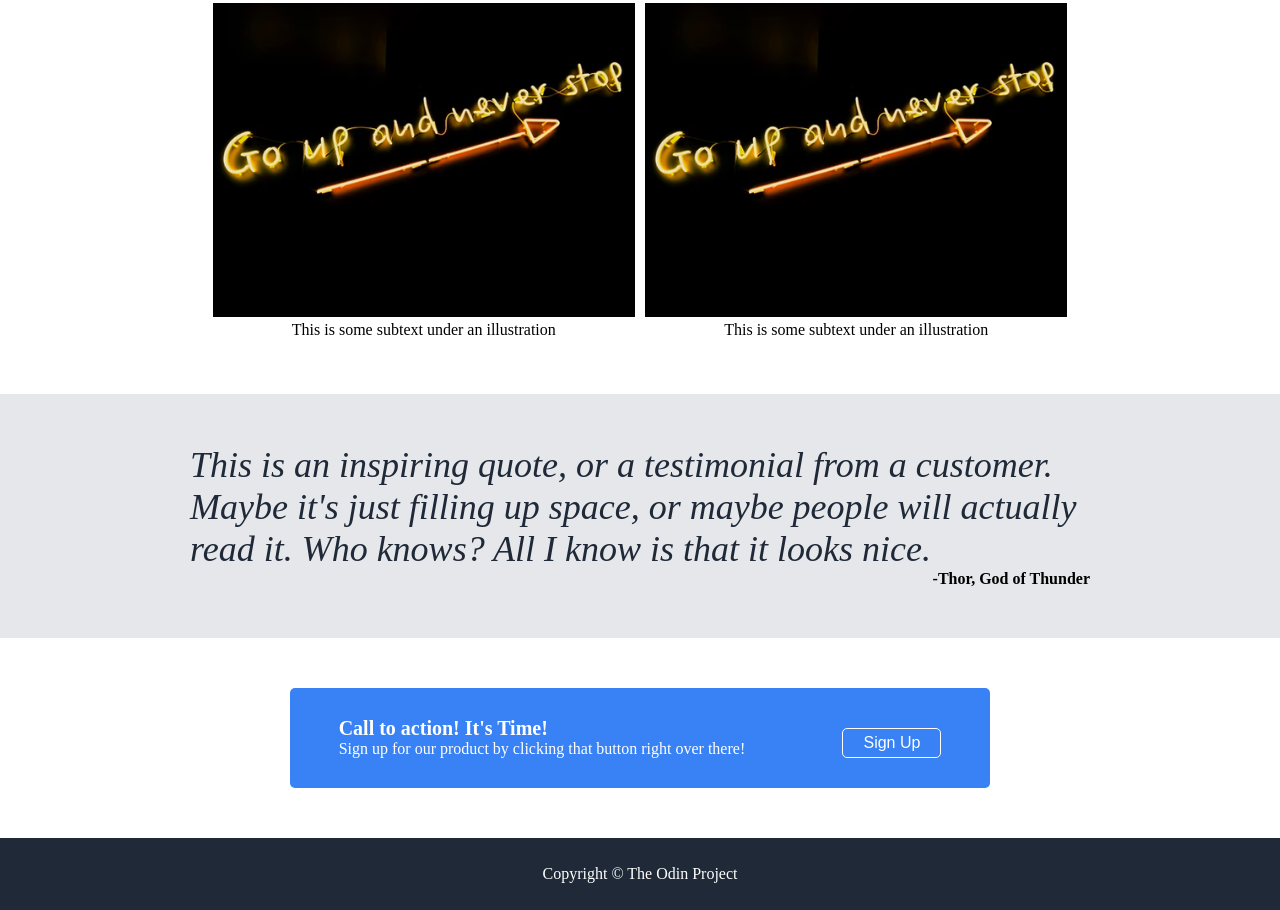
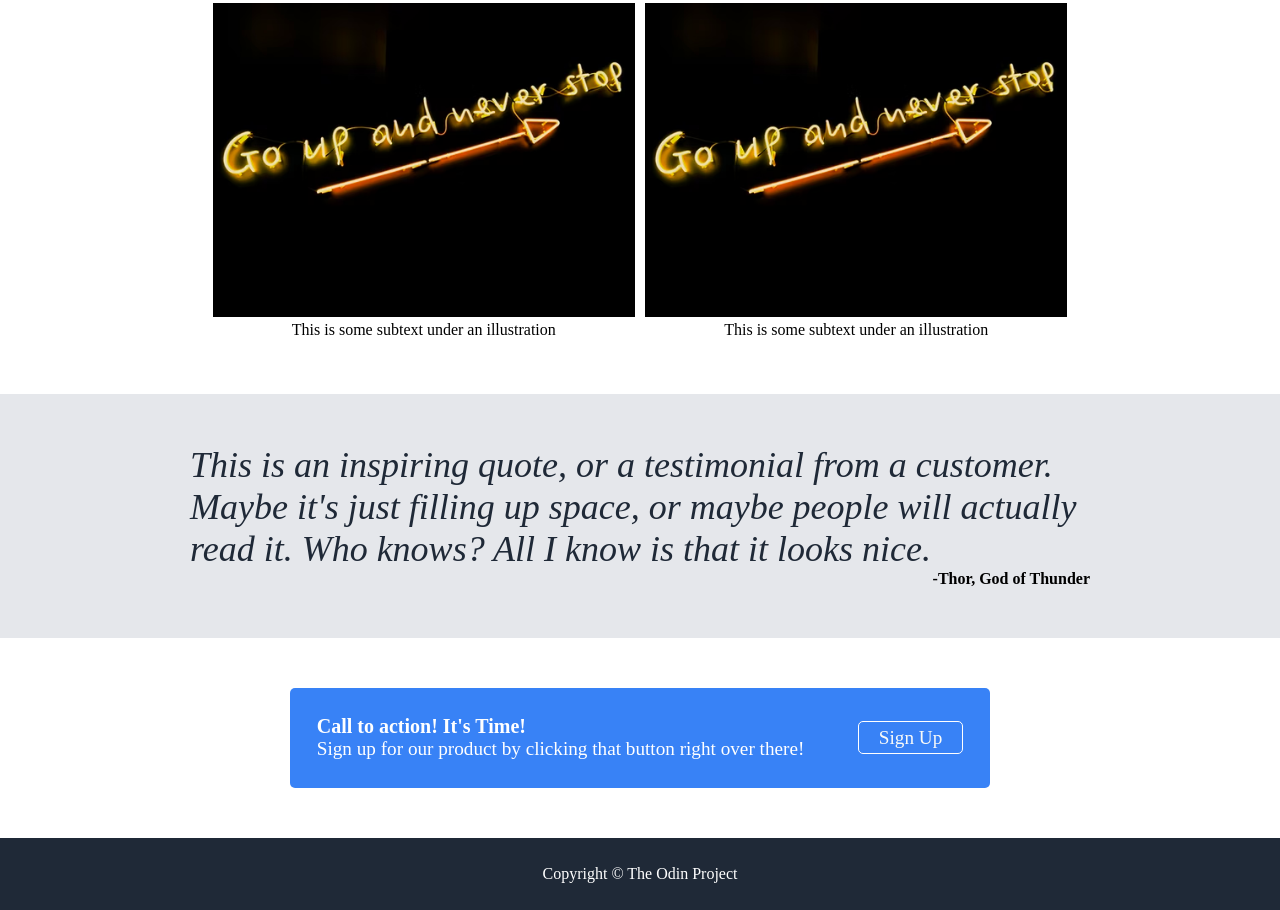
Before and after one commit to joelmwood/Odin-Project-Landing-Page, a plain HTML site: page index.html in a window 1280 px wide. Shown: the part 1229-2139 px from the top of the page. Drawn offline with Linux system fonts and the light colour scheme.

Commit message:
Updated button styling and increased font size of action section

```diff
--- a/css/styles.css
+++ b/css/styles.css
@@ -43,10 +43,10 @@
     font-size: 18px;
     color: #f9faf8;
     line-height: 25px;
+    margin-bottom: 20px;
 }
 
-.hero-card button,
-.action-button button {
+.button {
     background-color: #3882F6;
     color: #f9faf8;
     padding: 5px;
@@ -55,10 +55,14 @@
     padding: 5px 20px;
 
 }
-.hero-card button:hover,
-.action-button button:hover{
-    background-color: black;
-    color: white;
+
+.button:hover {
+    background-color: white;
+    color: black;
+}
+
+.action-button .button {
+    border: 1px solid white;
 }
 
 .hero-image {
@@ -158,10 +162,12 @@
     font-weight: bolder;
 }
 
-.action-section{
+.action-section {
     padding: 50px 0;
+    font-size: 1.2rem;
 }
-.action-container{
+
+.action-container {
     display: flex;
     background-color: #3882F6;
     width: 900px;
@@ -172,16 +178,15 @@
     align-items: center;
     height: 100px;
 }
-.action-text{
+
+.action-text {
     color: white;
 }
-.action-text h4{
+
+.action-text h4 {
     font-size: 1.25rem;
 }
-.action-button button{
-    border: 1px solid white;
-    border-radius: 5px;
-}
+
 footer {
     height: 72px;
     background: #1F2937;
@@ -201,7 +206,8 @@
     .quote-container {
         width: 70%;
     }
-    .action-container{
+
+    .action-container {
         width: 800px;
     }
 }
@@ -214,7 +220,9 @@
 
     .quote-container {
         width: 900px;
-    }.action-container{
+    }
+
+    .action-container {
         width: 700px;
     }
 }
--- a/index.html
+++ b/index.html
@@ -28,7 +28,7 @@
                 <p>This website has some subtext that goes here under the main title. It's a smaller font and the color
                     is lower contrast.</title>
                 </p>
-                <button><a href="">Sign Up</a></button>
+                <a href="" class="button">Sign Up</a>
             </div>
             <div class="hero-image"></div>
         </div>
@@ -91,8 +91,7 @@
                         <p>Sign up for our product by clicking that button right over there!</p>
                     </div>
                     <div class="action-button">
-                        <button><a href="">Sign Up</a></button>
-
+                        <a href="" class="button">Sign Up</a>
                     </div>
                 </div>
             </div>
```
